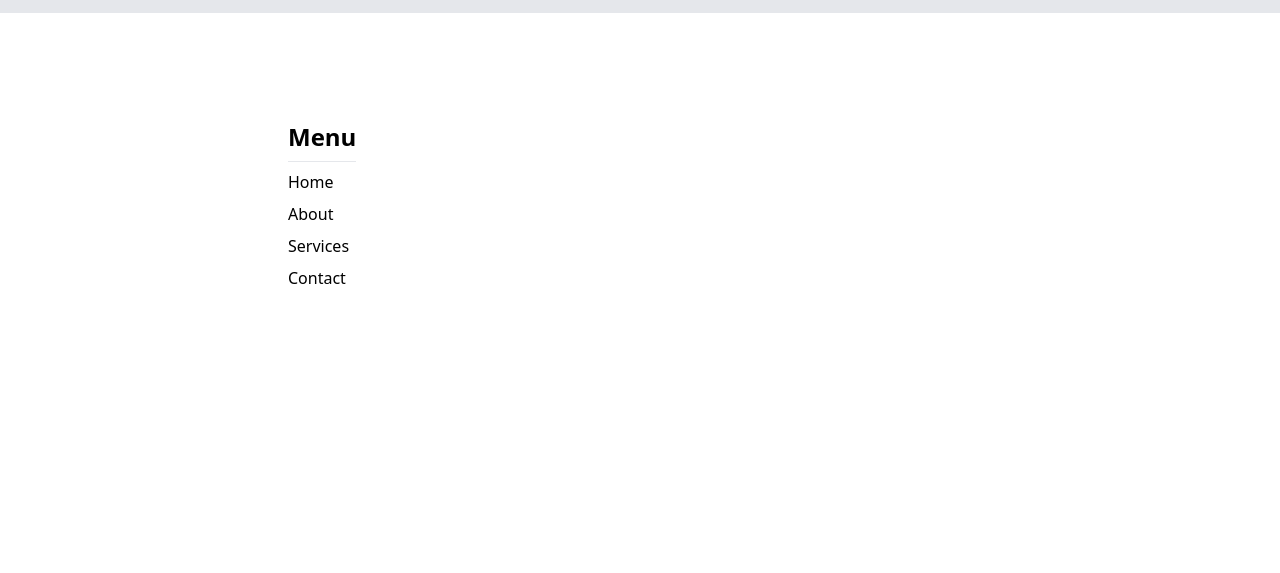
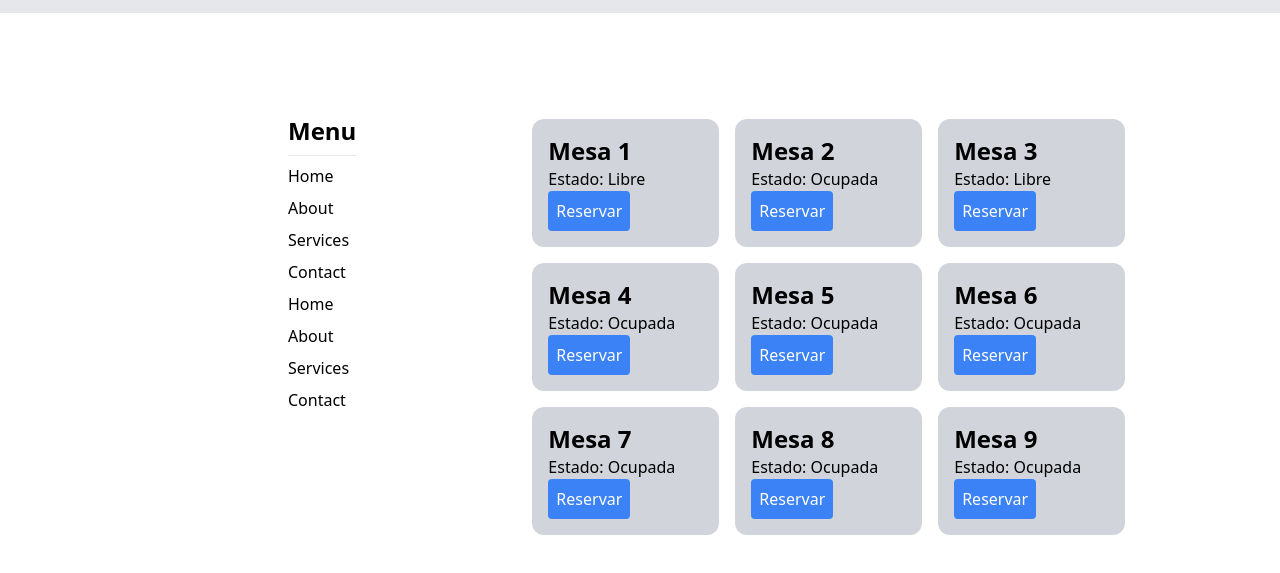
Before and after one commit to toalvares/KraftBeerET, a plain HTML site: page index.html in a window 1280 px wide. Shown: the part 59-632 px from the top of the page. Drawn offline with nearby package versions, Linux system fonts and the light colour scheme.

Commit message:
Prototipo no funcional, rediseñar para responsive y dinamico

```diff
--- a/index.html
+++ b/index.html
@@ -8,7 +8,7 @@
     <script src="https://cdn.tailwindcss.com"></script>
 </head>
 
-<body>
+<body class="overflow-x-hidden">
     <header class="w-screen bg-gray-200">
         <div class="flex text-center items-center flex-row justify-between px-72 py-4">
             <div class="flex items center text-center">
@@ -23,7 +23,7 @@
         </div>
     </header>
 
-    <section class="flex ml-72 items-center h-96">
+    <section class="flex ml-72 items-center h-[500px] gap-44">
         <ul class="flex flex-col gap-y-2">
             <p class="text-2xl font-semibold">Menu</p>
             <hr>
@@ -39,7 +39,66 @@
             <li>
                 <a href="#">Contact</a>
             </li>
+            <li>
+                <a href="#">Home</a>
+            </li>
+            <li>
+                <a href="#">About</a>
+            </li>
+            <li>
+                <a href="#">Services</a>
+            </li>
+            <li>
+                <a href="#">Contact</a>
+            </li>
         </ul>
+        <!-- Mesas del restaurante -->
+        <div class="flex flex-wrap gap-4 pt-32">
+            <div class="w-1/4 bg-gray-300 p-4 rounded-xl">
+                <h2 class="text-2xl font-semibold">Mesa 1</h2>
+                <p>Estado: Libre</p>
+                <button class="bg-blue-500 text-white p-2 rounded ">Reservar</button>
+            </div>
+            <div class="w-1/4 bg-gray-300 p-4 rounded-xl">
+                <h2 class="text-2xl font-semibold">Mesa 2</h2>
+                <p>Estado: Ocupada</p>
+                <button class="bg-blue-500 text-white p-2 rounded">Reservar</button>
+            </div>
+            <div class="w-1/4 bg-gray-300 p-4 rounded-xl">
+                <h2 class="text-2xl font-semibold">Mesa 3</h2>
+                <p>Estado: Libre</p>
+                <button class="bg-blue-500 text-white p-2 rounded">Reservar</button>
+            </div>
+            <div class="w-1/4 bg-gray-300 p-4 rounded-xl">
+                <h2 class="text-2xl font-semibold">Mesa 4</h2>
+                <p>Estado: Ocupada</p>
+                <button class="bg-blue-500 text-white p-2 rounded">Reservar</button>
+            </div>
+            <div class="w-1/4 bg-gray-300 p-4 rounded-xl">
+                <h2 class="text-2xl font-semibold">Mesa 5</h2>
+                <p>Estado: Ocupada</p>
+                <button class="bg-blue-500 text-white p-2 rounded">Reservar</button>
+            </div>
+            <div class="w-1/4 bg-gray-300 p-4 rounded-xl">
+                <h2 class="text-2xl font-semibold">Mesa 6</h2>
+                <p>Estado: Ocupada</p>
+                <button class="bg-blue-500 text-white p-2 rounded">Reservar</button>
+            </div>
+            <div class="w-1/4 bg-gray-300 p-4 rounded-xl">
+                <h2 class="text-2xl font-semibold">Mesa 7</h2>
+                <p>Estado: Ocupada</p>
+                <button class="bg-blue-500 text-white p-2 rounded">Reservar</button>
+            </div>
+            <div class="w-1/4 bg-gray-300 p-4 rounded-xl">
+                <h2 class="text-2xl font-semibold">Mesa 8</h2>
+                <p>Estado: Ocupada</p>
+                <button class="bg-blue-500 text-white p-2 rounded">Reservar</button>
+            </div>
+            <div class="w-1/4 bg-gray-300 p-4 rounded-xl">
+                <h2 class="text-2xl font-semibold">Mesa 9</h2>
+                <p>Estado: Ocupada</p>
+                <button class="bg-blue-500 text-white p-2 rounded">Reservar</button>
+            </div>
 
     </section>
 
```
